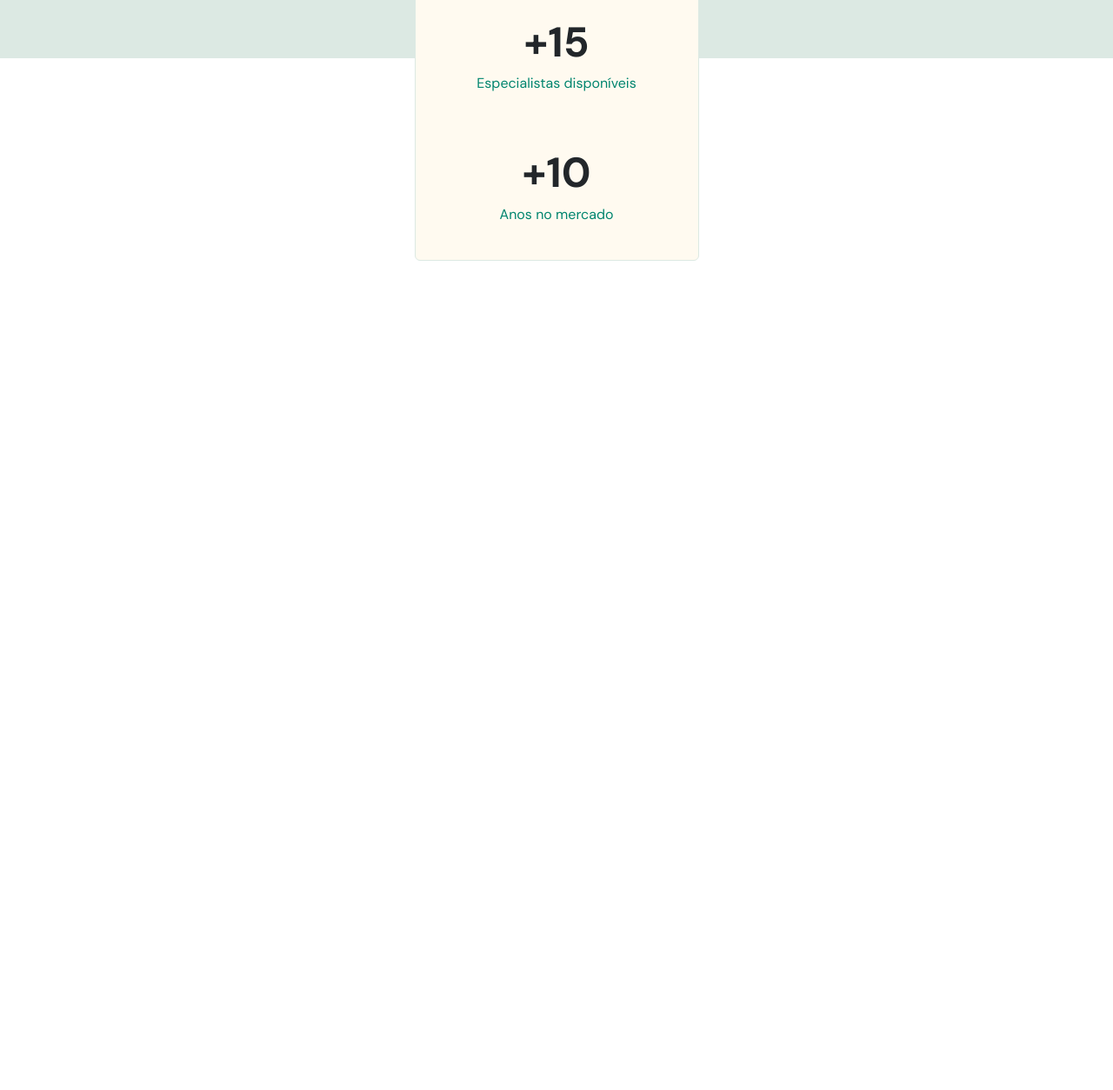
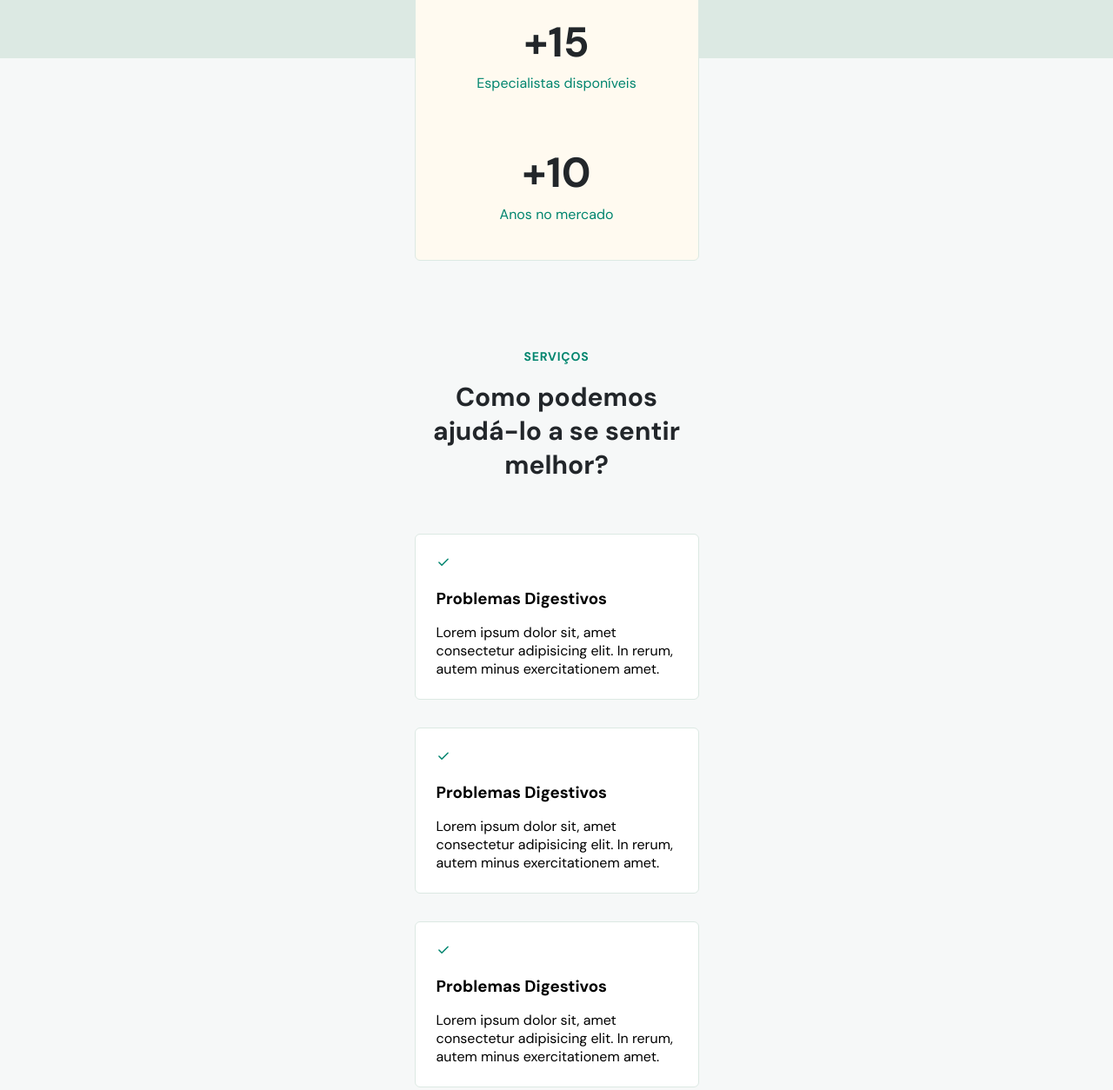
Before and after one commit to bobjoe159/nlw_origin, a plain HTML site: page index.html in a window 1280 px wide. Shown: the part 1085-2339 px from the top of the page at 87% size. Before the commit the page ends 1385 px from the top, so only its background shows below. Drawn offline with nearby package versions, Linux system fonts and the light colour scheme.

Commit message:
Adicionado services/scroll reveal extensao

```diff
--- a/index.html
+++ b/index.html
@@ -9,7 +9,7 @@
   <body onscroll="onScroll()" class="">
     <nav id="navigation" class="">
       <div class="wrapper">
-        <a class="logo" href="#"
+        <a class="logo" href="#home"
           ><svg
             width="133"
             height="18"
@@ -62,9 +62,9 @@
 
         <div class="menu">
           <ul>
-            <li><a href="#">Início</a></li>
-            <li><a href="#">Sobre</a></li>
-            <li><a href="#">Serviços</a></li>
+            <li><a onclick="closeMenu()" href="#home">Início</a></li>
+            <li><a onclick="closeMenu()" href="#about">Sobre</a></li>
+            <li><a onclick="closeMenu()" href="#services">Serviços</a></li>
           </ul>
 
           <a class="button" href="#">Agende sua consulta</a>
@@ -148,7 +148,12 @@
           </ul>
         </div>
 
-        <button onclick="openMenu()" class="open-menu">
+        <button
+          aria-expanded="false"
+          aria-label="Abrir menu"
+          onclick="openMenu()"
+          class="open-menu"
+        >
           <svg
             width="40"
             height="40"
@@ -179,7 +184,12 @@
             />
           </svg>
         </button>
-        <button onclick="closeMenu()" class="close-menu">
+        <button
+          aria-expanded="true"
+          aria-label="Fechar menu"
+          onclick="closeMenu()"
+          class="close-menu"
+        >
           <svg
             width="40"
             height="40"
@@ -198,7 +208,8 @@
         </button>
       </div>
     </nav>
-    <header class="wrapper">
+
+    <header id="home" class="wrapper">
       <h4>BOAS-VINDAS A DOCTORCARE 👋</h4>
       <h1>Assistência médica simplificada para todos</h1>
       <p>
@@ -241,6 +252,88 @@
         </div>
       </div>
     </header>
+
+    <section id="services">
+      <div class="wrapper">
+        <header>
+          <h4>Serviços</h4>
+          <h2>Como podemos ajudá-lo a se sentir melhor?</h2>
+        </header>
+
+        <div class="cards">
+          <div class="card">
+            <svg
+              width="16"
+              height="16"
+              viewBox="0 0 16 16"
+              fill="none"
+              xmlns="http://www.w3.org/2000/svg"
+            >
+              <path
+                d="M13.091 4.18182L6.091 11.1818L2.90918 8.00001"
+                stroke="#00856F"
+                stroke-width="1.5"
+                stroke-linecap="round"
+                stroke-linejoin="round"
+              />
+            </svg>
+            <h3>Problemas Digestivos</h3>
+            <p>
+              Lorem ipsum dolor sit, amet consectetur adipisicing elit. In
+              rerum, autem minus exercitationem amet.
+            </p>
+          </div>
+
+          <div class="card">
+            <svg
+              width="16"
+              height="16"
+              viewBox="0 0 16 16"
+              fill="none"
+              xmlns="http://www.w3.org/2000/svg"
+            >
+              <path
+                d="M13.091 4.18182L6.091 11.1818L2.90918 8.00001"
+                stroke="#00856F"
+                stroke-width="1.5"
+                stroke-linecap="round"
+                stroke-linejoin="round"
+              />
+            </svg>
+            <h3>Problemas Digestivos</h3>
+            <p>
+              Lorem ipsum dolor sit, amet consectetur adipisicing elit. In
+              rerum, autem minus exercitationem amet.
+            </p>
+          </div>
+
+          <div class="card">
+            <svg
+              width="16"
+              height="16"
+              viewBox="0 0 16 16"
+              fill="none"
+              xmlns="http://www.w3.org/2000/svg"
+            >
+              <path
+                d="M13.091 4.18182L6.091 11.1818L2.90918 8.00001"
+                stroke="#00856F"
+                stroke-width="1.5"
+                stroke-linecap="round"
+                stroke-linejoin="round"
+              />
+            </svg>
+            <h3>Problemas Digestivos</h3>
+            <p>
+              Lorem ipsum dolor sit, amet consectetur adipisicing elit. In
+              rerum, autem minus exercitationem amet.
+            </p>
+          </div>
+        </div>
+      </div>
+    </section>
+    <!-- biblioteca do scroll reveal-->
+    <script src="https://unpkg.com/scrollreveal"></script>
     <script src="main.js"></script>
   </body>
 </html>
--- a/main.js
+++ b/main.js
@@ -11,3 +11,5 @@ function openMenu() {
 function closeMenu() {
   document.body.classList.remove('menu-expanded')
 }
+
+ScrollReveal().reveal('#home')
--- a/style.css
+++ b/style.css
@@ -12,10 +12,15 @@
   --paragraph: hsl(210, 9%, 31%);
   --brand-beige: hsl(39, 100%, 97%);
   --brand-light: hsl(148, 23%, 89%);
+  --bg-light: hsl(180, 14%, 97%);
 
   font-size: 62.5%; /* 1rem = 10px */
 
   --nav-height:: 7.2rem;
+}
+
+html {
+  scroll-behavior: smooth;
 }
 
 html,body {
@@ -29,6 +34,7 @@ body {
   text-align: center;
 
   overflow: overlay;
+  background-color: var(--bg-light);
 }
 
 .wrapper {
@@ -41,11 +47,15 @@ ul {
   list-style: none;
 }
 
-header {
-  margin-top: 11.3rem;
+section {
+  padding-block: 10rem;
 }
 
-header::before {
+#home {
+  padding-top: 11.3rem;
+}
+
+#home::before {
   content: "";
   width: 100%;
   height: 115.2rem;
@@ -59,19 +69,19 @@ header::before {
   left: 0;
 }
 
-header h1 {
+#home h1 {
   font-size: 3.4rem;
   color: var(--headline);
   margin-bottom: 2.4rem;
 }
 
-header h4 {
+#home h4 {
   font-size: 1.4rem;
   color: var(--primary-color);
   margin-bottom: 1.6rem;
 }
 
-header p {
+#home p {
   font-size: 1.8rem;
   line-height: 150%;
   font-weight: 400;
@@ -80,7 +90,7 @@ header p {
   margin-bottom: 3.2rem;
 }
 
-header button {
+#home button {
   background: var(--primary-color);
   border: none;
   border-radius: 4rem;
@@ -101,14 +111,14 @@ header button {
   margin-inline: auto;
 }
 
-header img {
+#home img {
   width: 26.4rem;
   display: block;
   margin-inline: auto;
   object-position: 0 2rem;
 }
 
-header .stats {
+#home .stats {
   width: 32.7rem;
 
   padding-block: 4rem;
@@ -126,7 +136,7 @@ header .stats {
 
 }
 
-.stat h3 {
+#home .stat h3 {
   font-size: 4.8rem;
   color: var(--headline);
   line-height: 130%;
@@ -134,7 +144,7 @@ header .stats {
   margin-bottom: 0.4rem;
 }
 
-.stat p {
+#home .stat p {
   margin: 0;
   color: var(--primary-color);
   font-size: 1.6rem;
@@ -202,6 +212,10 @@ body.menu-expanded .close-menu {
   visibility: visible;
 }
 
+.menu {
+  transform: translateY(100%);
+}
+
 body.menu-expanded .menu {
 position: fixed;
 top: 0;
@@ -212,6 +226,10 @@ width: 100vw;
 height: 100vh;
 
 padding-top: 7.2rem;
+
+transition: transform 300ms;
+
+transform: translateY(0);
 
 }
 
@@ -271,3 +289,40 @@ body.menu-expanded .logo path {
 body.menu-expanded button path {
   stroke: white;
 }
+
+/*===SERVICES===================*/
+
+#services header h4 {
+  font-size: 1.4rem;
+  line-height: 150%;
+  letter-spacing: 0.08rem;
+  text-transform: uppercase;
+  color: var(--primary-color);
+
+  margin-bottom: 1.6rem;
+}
+
+#services header h2 {
+  font-size: 3rem;
+  line-height: 3.9rem;
+  color: var(--headline);
+  margin-bottom: 6rem;
+}
+
+#services .cards {
+  display: flex;
+  flex-direction: column;
+  gap: 3.2rem;
+}
+
+#services .card {
+  padding: 2.4rem;
+  text-align: left;
+  background: #fff;
+  border: 0.1rem solid var(--brand-light);
+  border-radius: .6rem;
+}
+
+#services .card h3 {
+  margin-block: 1.6rem;
+}
```
